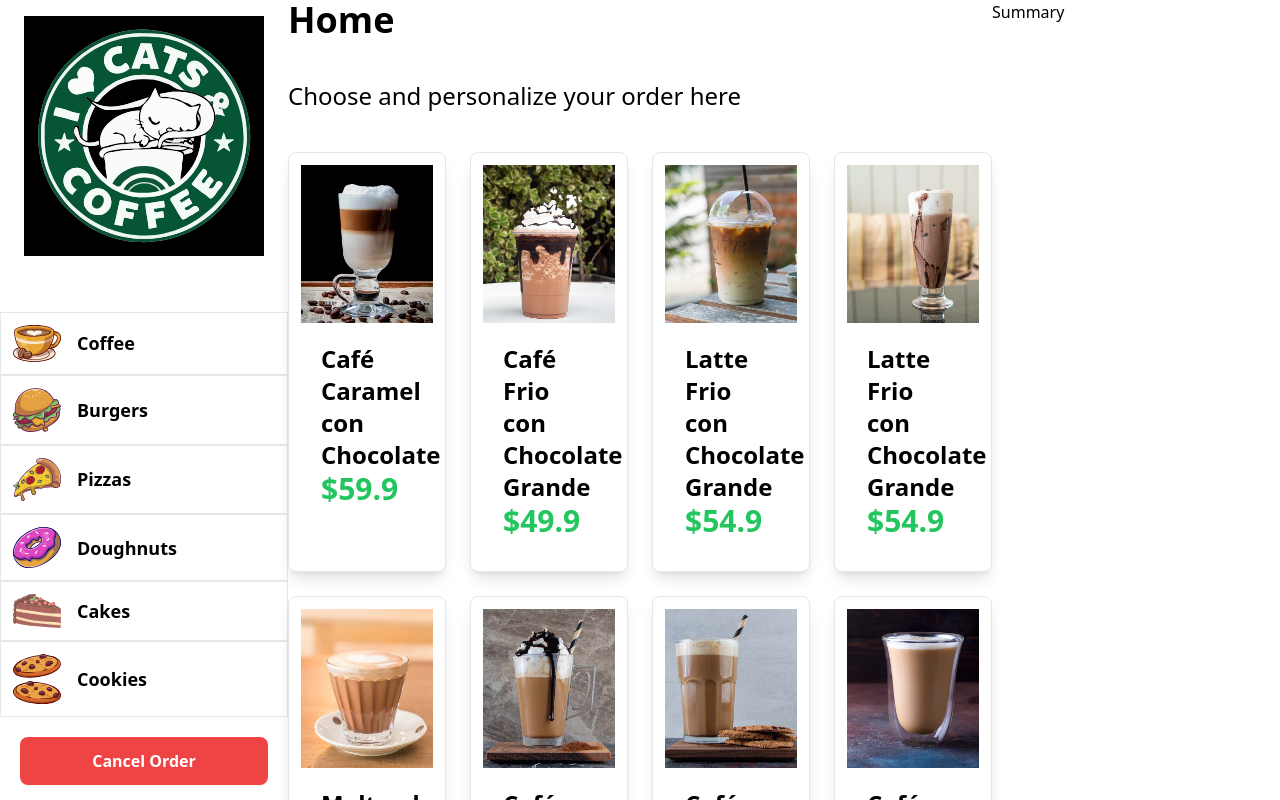
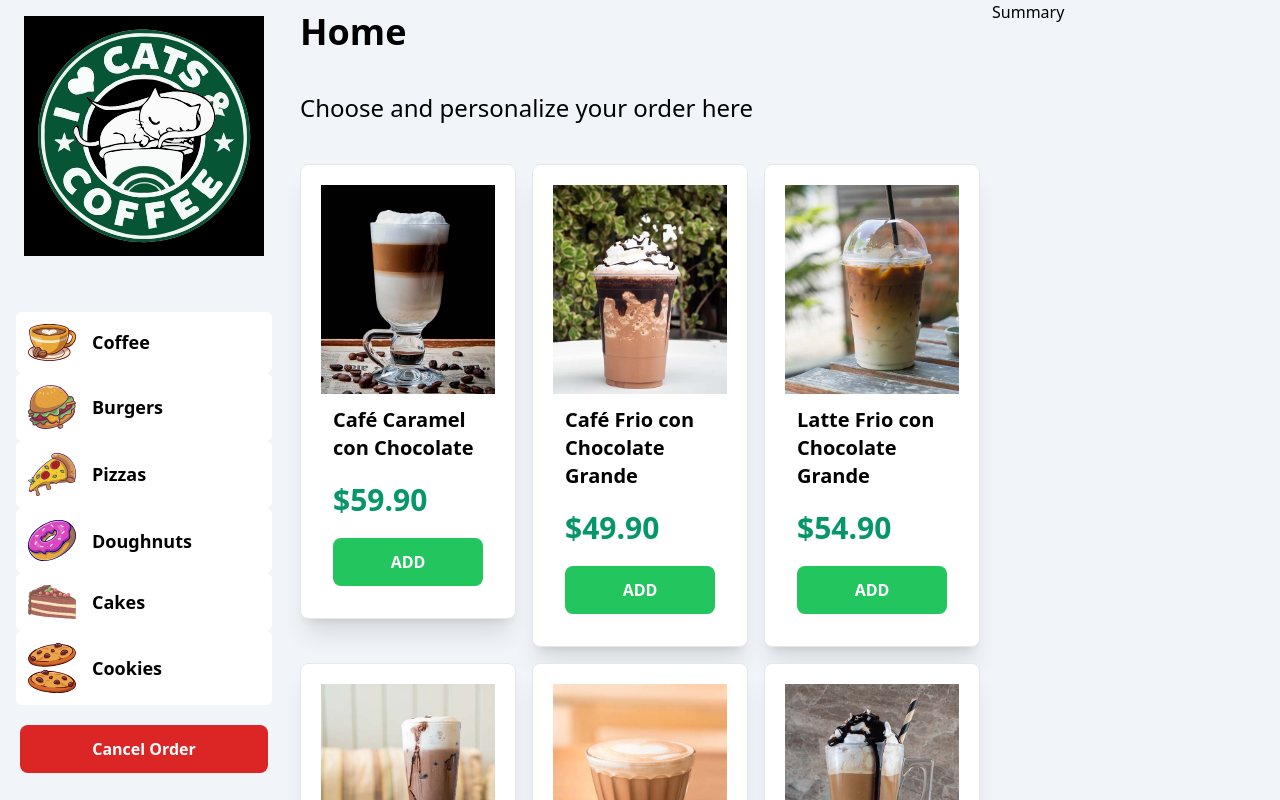
Before and after one commit to MmmarRTha/frontend-react-shop, a React (Vite) app: page / in a window 1280 px wide. Shown: the top 800 px of the page. Built offline with nearby package versions, Linux system fonts and the light colour scheme.

Commit message:
- update: feature/home - add home

```diff
--- a/src/components/Category.tsx
+++ b/src/components/Category.tsx
@@ -1,7 +1,7 @@
 export default function Category({category: {slug, name}}: {category: {slug: string, id: number, name: string}}) {
 
   return (
-    <div className="flex items-center w-full gap-4 p-3 border cursor-pointer hover:bg-green-600">
+    <div className="flex items-center w-full gap-4 p-3 bg-white rounded-md cursor-pointer hover:bg-emerald-700 hover:text-white">
         <img
              src={`img/icono_${slug}.svg`}
              alt="Image slug"
--- a/src/components/Product.tsx
+++ b/src/components/Product.tsx
@@ -1,14 +1,19 @@
+import { formatCurrency } from "../utils"
 export default function Product({product: {name, price, image, categoryId, id}}: {product: {name: string, price: number, image: string, categoryId: number, id: number}}) {
   return (
-    <div key={id} className='p-3 bg-white border rounded-lg shadow-lg'>
+    <div key={id} className='p-5 bg-white border rounded-lg shadow-xl'>
         <img
-                        className='object-cover w-full'
+            className='w-full'
             src={`img/products/${image}.jpg`}
             alt={`image ${name}`}
         />
-                    <div className='p-5'>
-                        <h3 className='text-2xl font-semibold'>{name}</h3>
-                        <p className='text-3xl font-black text-green-500'>${price}</p>
+        <div className='p-4 lg:p-3'>
+            <h3 className='text-xl font-semibold'>{name}</h3>
+            <p className='mt-5 text-3xl font-black text-emerald-600'>{formatCurrency(price)}</p>
+
+            <button type="button" className="w-full p-3 mt-5 font-bold text-white uppercase bg-green-500 rounded-lg hover:bg-green-600">
+                Add
+            </button>
         </div>
     </div>
   )
--- a/src/components/Sidebar.tsx
+++ b/src/components/Sidebar.tsx
@@ -12,7 +12,7 @@ export default function Sidebar() {
                 />
         </div>
 
-        <div className="mt-10">
+        <div className="px-4 mt-10">
             {categories.map( category => (
                 <Category
                     key={category.id}
@@ -24,7 +24,7 @@ export default function Sidebar() {
         <div className='px-5 my-5'>
             <button
                 type='button'
-                className='w-full p-3 font-bold text-center text-white bg-red-500 rounded-lg hover:bg-red-600'
+                className='w-full p-3 font-bold text-center text-white bg-red-600 rounded-lg hover:bg-red-700'
             >
                 Cancel Order
             </button>
--- a/src/layouts/Layout.tsx
+++ b/src/layouts/Layout.tsx
@@ -4,10 +4,10 @@ import Summary  from "../components/Summary";
 
 export default function Layout() {
   return (
-    <div className="md:flex">
+    <div className="md:flex bg-slate-100">
         <Sidebar />
 
-        <main className="flex-1">
+        <main className="flex-1 h-screen p-3 overflow-y-scroll">
             <Outlet />
         </main>
 
--- /dev/null
+++ b/src/utils/index.ts
@@ -0,0 +1,6 @@
+export function formatCurrency(amount: number) {
+    return new Intl.NumberFormat('en-US', {
+        style: 'currency',
+        currency: 'USD'
+    }).format(amount)
+}
--- a/src/views/Home.tsx
+++ b/src/views/Home.tsx
@@ -9,7 +9,7 @@ export default function Home() {
     <p className='my-10 text-2xl'>Choose and personalize your order here</p>
 
     <div>
-        <div className='grid grid-cols-1 gap-6 sm:grid-cols-2 md:grid-cols-3 lg:grid-cols-4'>
+        <div className='grid items-start grid-cols-1 gap-4 xl:grid-cols-3 lg:grid-cols-2 2xl:grid-cols-4'>
             {products.map( product => (
                 <Product
                     key={product.id}
```
Lines whose indentation alone changed are shown as unchanged.
